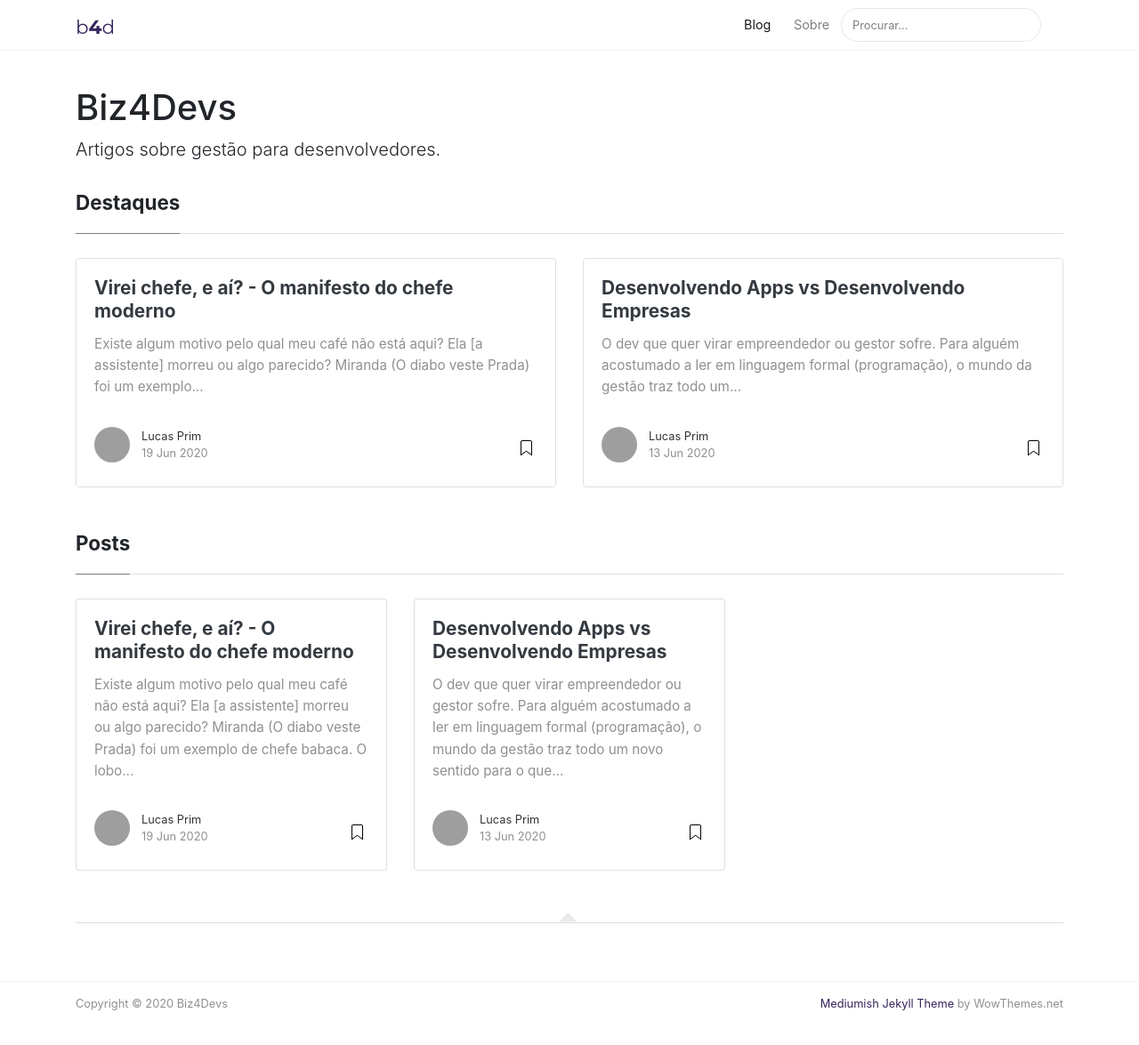
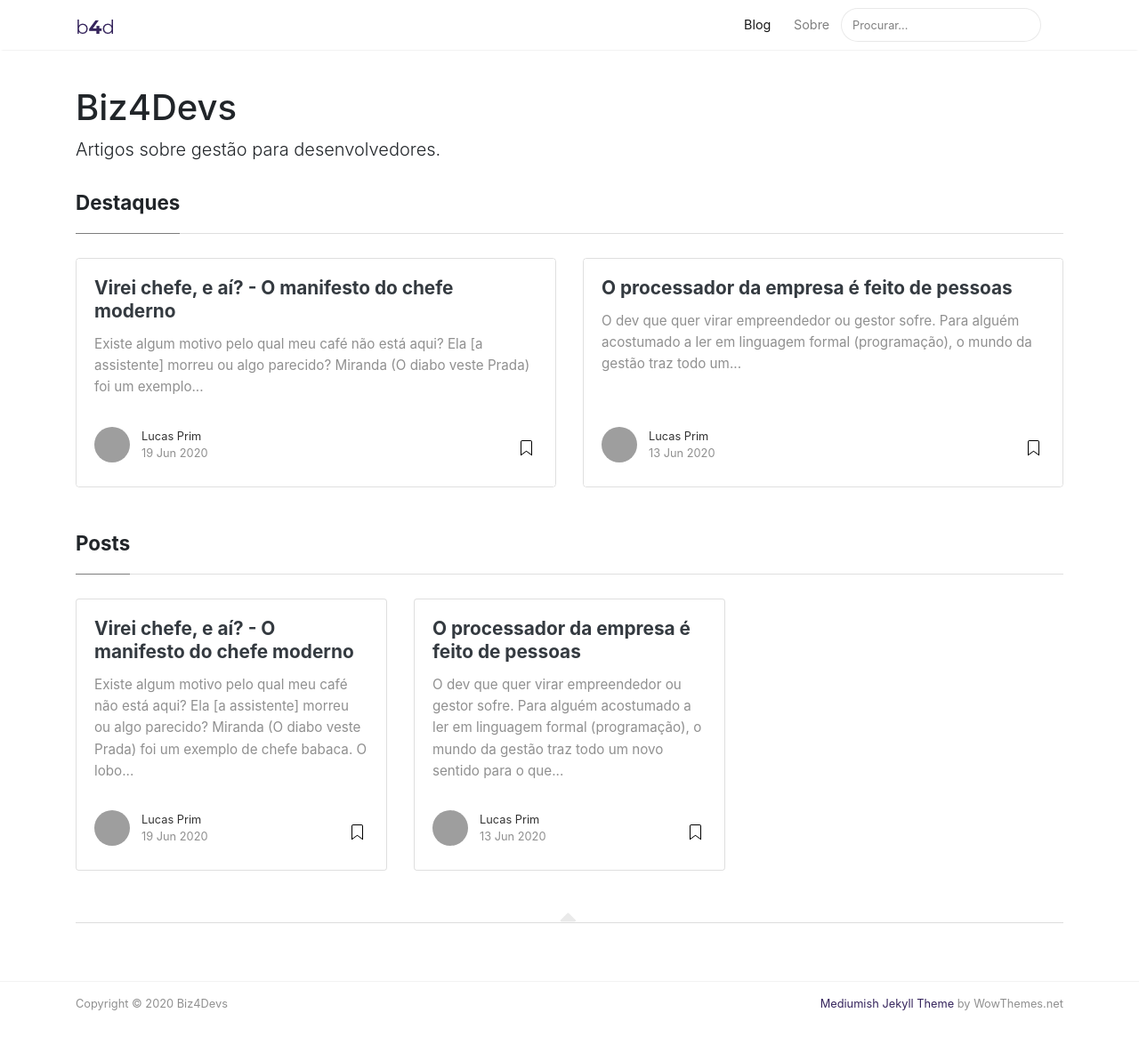
Before and after one commit to lucasprim/biz4devs, a Jekyll site: the page built from index.html, in a window 1280 px wide and 1212 px high. Shown: the top 1175 px of the window at 89% size. Built offline with Jekyll 4.4.1, drawn with Linux system fonts in a browser that asks for light colours; nearby versions of some CDN libraries; the list of posts is cut into pages by our own code; grey boxes are pictures that could not be loaded.

Commit message:
Improved 13-06 post fixed broken links

```diff
--- a/_config.yml
+++ b/_config.yml
@@ -4,8 +4,8 @@ title: Biz4Devs
 email: biz4devs@gmail.com
 description: >-
   Artigos sobre gestão para desenvolvedores.
-baseurl: ""
-url: "https://www.biz4devs.com"
+url: https://www.biz4devs.com
+baseurl:
 twitter_username: biz4devs
 github_username: lucasprim
 
--- a/_layouts/post.html
+++ b/_layouts/post.html
@@ -87,7 +87,7 @@ post_class: post-template
           {% assign sortedCategories = page.categories | sort %}
           {% for category in sortedCategories %}
             <li>
-              <a class="smoothscroll" href="{{site.baseurl}}/categories#{{ category | replace: " ","-" }}">{{ category }}</a>
+              <a class="smoothscroll" href="{{site.baseurl}}/categorias#{{ category | replace: " ","-" }}">{{ category }}</a>
             </li>
           {% endfor %}
         </ul>
@@ -110,10 +110,10 @@ post_class: post-template
       <!-- Prev/Next -->
       <div class="row PageNavigation d-flex justify-content-between font-weight-bold">
         {% if page.previous.url %}
-          <a class="prev d-block col-md-6" href="{{ site.baseurl }}/{{page.previous.url}}"> &laquo; {{page.previous.title}}</a>
+          <a class="prev d-block col-md-6" href="{{ site.baseurl }}{{page.previous.url}}"> &laquo; {{page.previous.title}}</a>
         {% endif %}
         {% if page.next.url %}
-          <a class="next d-block col-md-6 text-lg-right" href="{{ site.baseurl }}/{{page.next.url}}">{{page.next.title}} &raquo; </a>
+          <a class="next d-block col-md-6 text-lg-right" href="{{ site.baseurl }}{{page.next.url}}">{{page.next.title}} &raquo; </a>
         {% endif %}
 
         <div class="clearfix"></div>
--- a/_posts/2020-06-13-Desenvolvendo-apps-vs-desnvolvendo-empresas.md
+++ b/_posts/2020-06-13-Desenvolvendo-apps-vs-desnvolvendo-empresas.md
@@ -1,14 +1,14 @@
 ---
 layout: post
-title: Desenvolvendo Apps vs Desenvolvendo Empresas
+title: O processador da empresa é feito de pessoas
 date: 2020-06-13 11:24:00 -0300
 author: prim
-categories: "metadata"
-permalink: "desenvolvendo-apps-vs-desenvolvendo-empresas"
+categories: metadata
+permalink: desenvolvendo-apps-vs-desenvolvendo-empresas
 featured: true
 hidden: false
 comments: true
-description: Desenvolver apps e empresas tem muito em comum. Vamos explorar as diferenças essenciais
+description: Desenvolver apps e empresas tem muito em comum. Vamos explorar as diferenças essenciais que nascem do fato de não termos um processador, mas pessoas.
 ---
 
 O dev que quer virar empreendedor ou gestor sofre. Para alguém acostumado a ler em linguagem formal (programação), o mundo da gestão traz todo um novo sentido para o que é um  mal definido. A energia desperdiçada é surreal se comparada  com qualquer documentação de software, por mais vagabunda que seja. Sempre que termino um livro de gestão com 400 páginas, tenho certeza de que poderia ter lido só 5 sem deixar nada a dever. Isso porque a linguagem humana é muito pior que a formal pra explicar qualquer coisa: no mundo de dev, `1 + 1 = 2` (na pior hipótese 10, para os escovadores de bits), no mundo de gestor, `1 + 1 = maionese` pode fazer sentido dependendo do contexto.
@@ -36,8 +36,8 @@ No lugar de processadores, pessoas. No lugar de dispositivos e processos, outras
 > Se você falar a uma pessoa que `nosso objetivo é satisfazer o cliente`, o resultado do processamento dessa frase é totalmente diferente dependendo da pessoa, da hora do dia, do alinhamento de Vênus e Júpiter, e por aí vai. E não vai ter tela azul para te dizer que algo deu errado.
 >
 > Importante dizer que além de não determinística, o armazenamento de informações do cérebro humano não é _ACID-compliant_.
-> Entre os motivos, a _durability_ e a _consistency_ costumam ser problemas: o que você falou para 10 pessoas pode gerar 10 versões diferentes armazenadas para o mesmo evento (lá se vai a _consistency_)
-> Um mês depois eu aposto que, se você não repetiu, só 30% das pessoas vão lembrar o que você disse (durability danada). Ao menos 5% vão ter corrompido os dados em outra instrução que, por azar do destino, ainda faz sentido quando interpretada.
+> Entre os motivos, a _durability_ e a _consistency_ costumam ser problemas: o que você falou para 10 pessoas pode gerar 10 versões diferentes armazenadas para o mesmo evento (lá se vai a _consistency_).
+> Um mês depois eu aposto que, se você não repetiu, só 30% das pessoas vão lembrar o que você disse (_durability_ danada). Ao menos 5% vão ter corrompido os dados em outra instrução que, por azar do destino, ainda faz sentido quando interpretada.
 
 Você como dev tem desafios comuns com os de um gestor, só que os _building blocks_ que você usa para programar tem características bem diferentes do que os que você vai usar como gestor. Assim como você tem que conhecer as características da linguagem e do sistema sobre os quais você vai construir seu software, você precisa conhecer as características e linguagens humanas que você vai usar para  construir o seu time.
 
```
